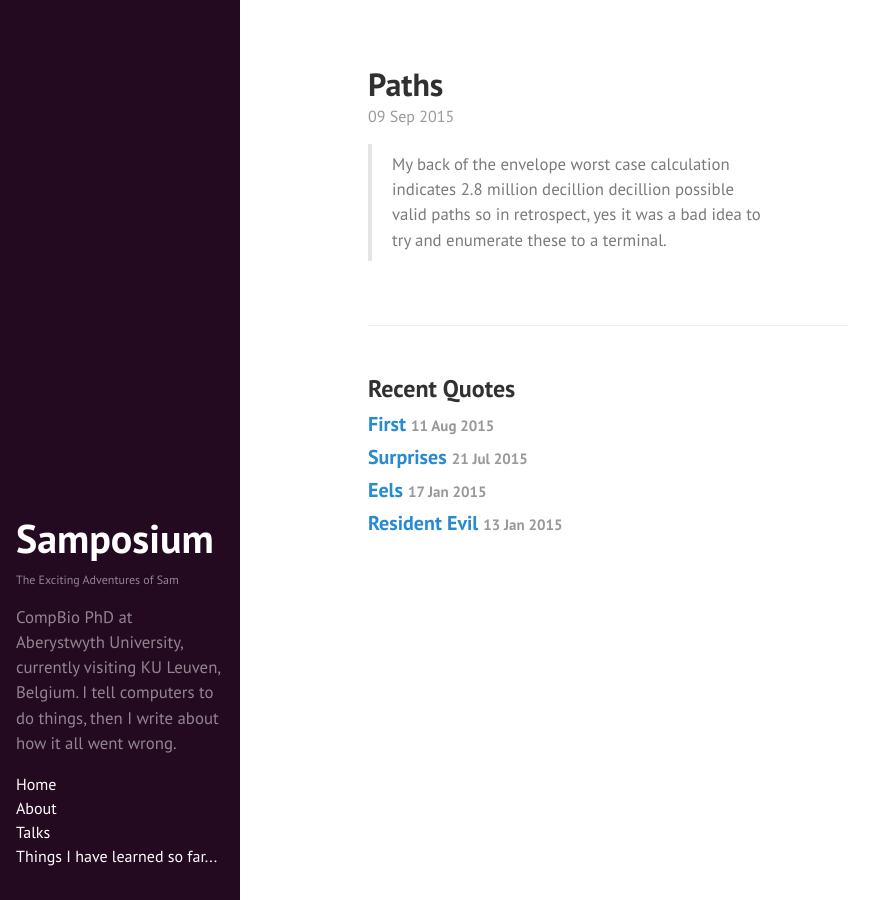
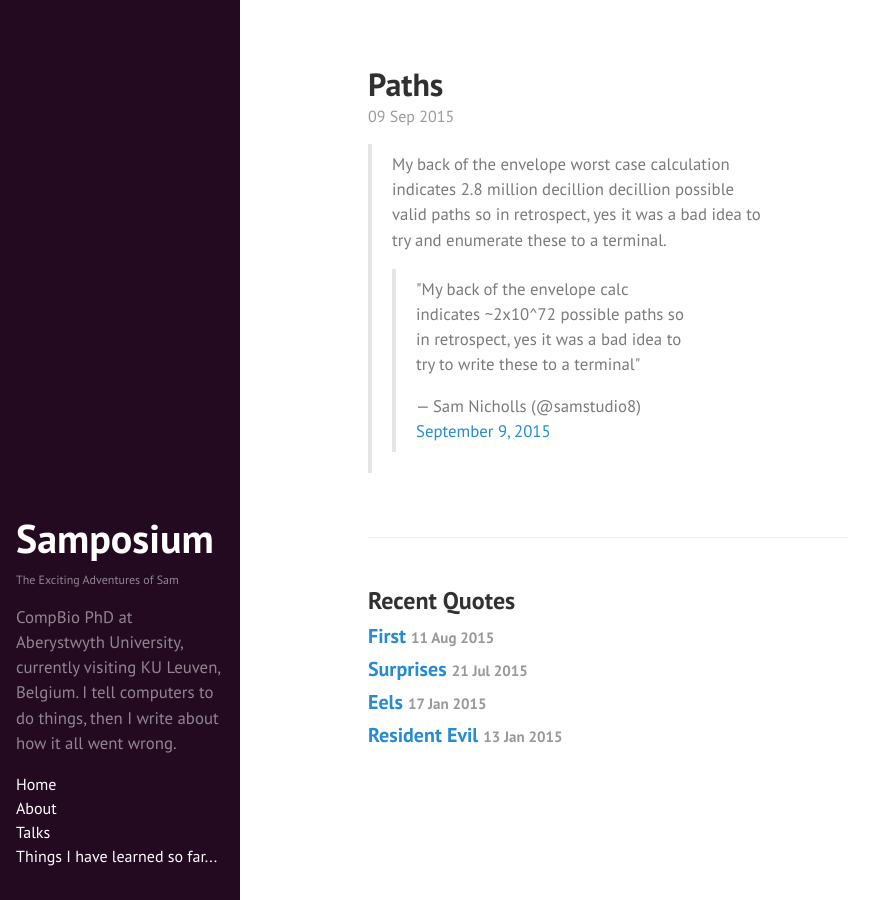
Before and after one commit to SamStudio8/samstudio8.github.io.off, a Jekyll site: the page built from _posts/2015-09-09-paths.md, in a window 1280 px wide. Shown: the whole page, without its empty margins (0-895 px from the left). Built offline with Jekyll 4.4.1, drawn with Linux system fonts in a browser that asks for light colours; Markdown is read by kramdown in place of the engine named in the settings; comment, search, counter and statistics services are not loaded.

Commit message:
Update 2015-09-09-paths.md

```diff
--- a/_posts/2015-09-09-paths.md
+++ b/_posts/2015-09-09-paths.md
@@ -3,3 +3,6 @@ layout: quote
 ---
 
 My back of the envelope worst case calculation indicates 2.8 million decillion decillion possible valid paths so in retrospect, yes it was a bad idea to try and enumerate these to a terminal.
+
+<blockquote class="twitter-tweet" lang="en"><p lang="en" dir="ltr">&quot;My back of the envelope calc indicates ~2x10^72 possible paths so in retrospect, yes it was a bad idea to try to write these to a terminal&quot;</p>&mdash; Sam Nicholls (@samstudio8) <a href="https://twitter.com/samstudio8/status/641575375718514688">September 9, 2015</a></blockquote>
+<script async src="//platform.twitter.com/widgets.js" charset="utf-8"></script>
```
